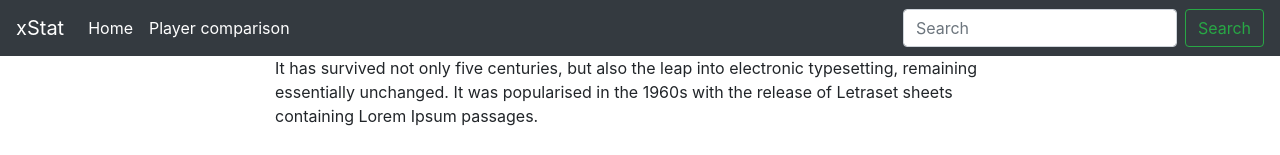
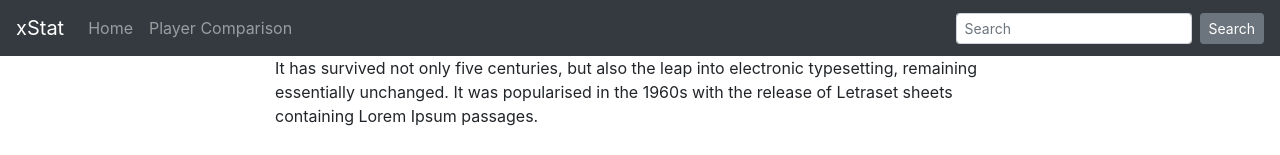
Before and after one commit to 6ixBit/xStat, a Vue app in the folder frontend-service/: page / in a window 1280 px wide. Shown: the top 155 px of the page. Built offline with nearby package versions, Linux system fonts and the light colour scheme; no server answers.

Commit message:
Modified navbar to fix smaller screen responsiveness

```diff
--- a/frontend-service/src/components/NavBar.vue
+++ b/frontend-service/src/components/NavBar.vue
@@ -1,29 +1,26 @@
 <template>
     <div>
-       <nav class="navbar navbar-expand-lg navbar-light bg-dark">
-         <router-link to='/'><a class="navbar-brand" href="#" id="menu-item0">xStat</a></router-link>
-        <button class="navbar-toggler" type="button" data-toggle="collapse" data-target="#navbarSupportedContent" aria-controls="navbarSupportedContent" aria-expanded="false" aria-label="Toggle navigation">
-            <span class="navbar-toggler-icon"></span>
-        </button>
+       <b-navbar toggleable="lg" type="dark" variant="dark">
+     <router-link to='/'> <b-navbar-brand to='/'>xStat</b-navbar-brand> </router-link>
 
-            <div class="collapse navbar-collapse" id="navbarSupportedContent">
-                <ul class="navbar-nav mr-auto">
-                    <li class="nav-item active">
-                        <router-link to='/'><a class="nav-link" href="#" id="menu-item1">Home <span class="sr-only">(current)</span></a></router-link>
-                    </li>
+    <b-navbar-toggle target="nav-collapse"></b-navbar-toggle>
 
-                    <li class="nav-item">
-                        <router-link to="/playercomparison"><a class="nav-link" href='/playercomparison' to='/playercomparison' id="menu-item2">Player comparison</a></router-link>
-                    </li>
-                </ul>
+    <b-collapse id="nav-collapse" is-nav>
+      <b-navbar-nav>
+        <b-nav-item to="/">Home</b-nav-item>
+        <b-nav-item to="/playercomparison">Player Comparison</b-nav-item>
+      </b-navbar-nav>
 
-                <form class="form-inline my-2 my-lg-0">
-                    <input class="form-control mr-sm-2" type="search" placeholder="Search" aria-label="Search">
-                    <button class="btn btn-outline-success my-2 my-sm-0" type="submit">Search</button>
-                </form>
+      <!-- Right aligned nav items -->
+      <b-navbar-nav class="ml-auto">
+        <b-nav-form>
+          <b-form-input size="sm" class="mr-sm-2" placeholder="Search"></b-form-input>
+          <b-button size="sm" class="my-2 my-sm-0" type="submit">Search</b-button>
+        </b-nav-form>
 
-            </div>
-        </nav>
+      </b-navbar-nav>
+    </b-collapse>
+  </b-navbar>
     </div>
 </template>
 
@@ -34,7 +31,6 @@ export default {
 </script>
 
 <style scoped>
- #menu-item0, #menu-item1, #menu-item2, #menu-item3  {
-     color: #FFFFFF;
- }
+
+
 </style>
```
Also changed, not shown: 1 other file (tests, documents, lock files or other folders).
